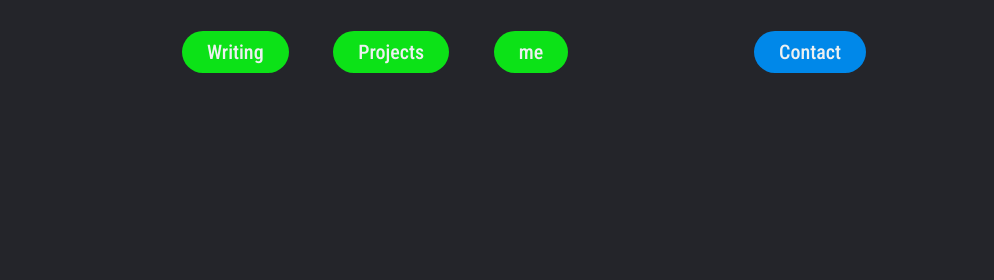
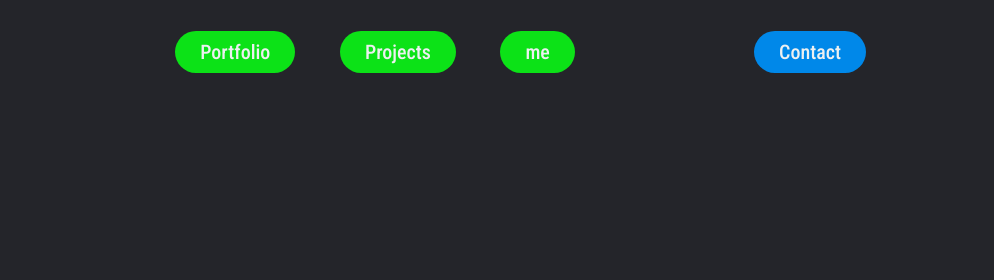
Before and after one commit to Tarun-Chaturvedi/imoogomi, a plain HTML site: page index.html in a window 1280 px wide. Shown: the top 280 px of the page, 286-1280 px from the left. Drawn offline with Linux system fonts and the light colour scheme.

Commit message:
Update index.html

```diff
--- a/index.html
+++ b/index.html
@@ -12,7 +12,7 @@
 
         <img class="logo" src="logo.svg">
         <nav><ul class="ull">
-            <li><a href="writing.html">Writing</a></li>
+            <li><a href="https://tarun-chaturvedi.github.io/website/">Portfolio</a></li>
             <li><a href="#project">Projects</a></li>
             <li><a href="#me">me</a></li>
 
```
